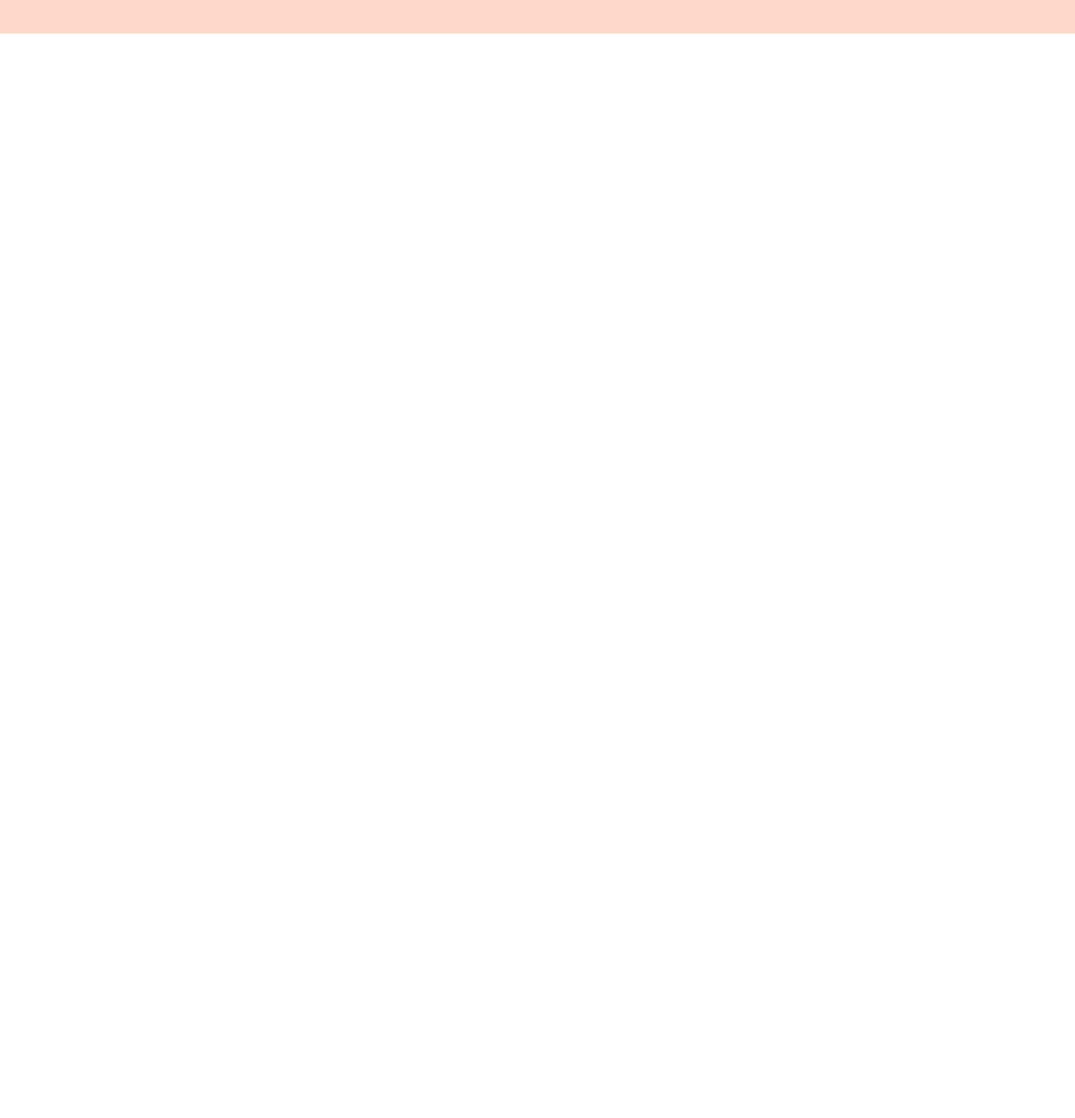
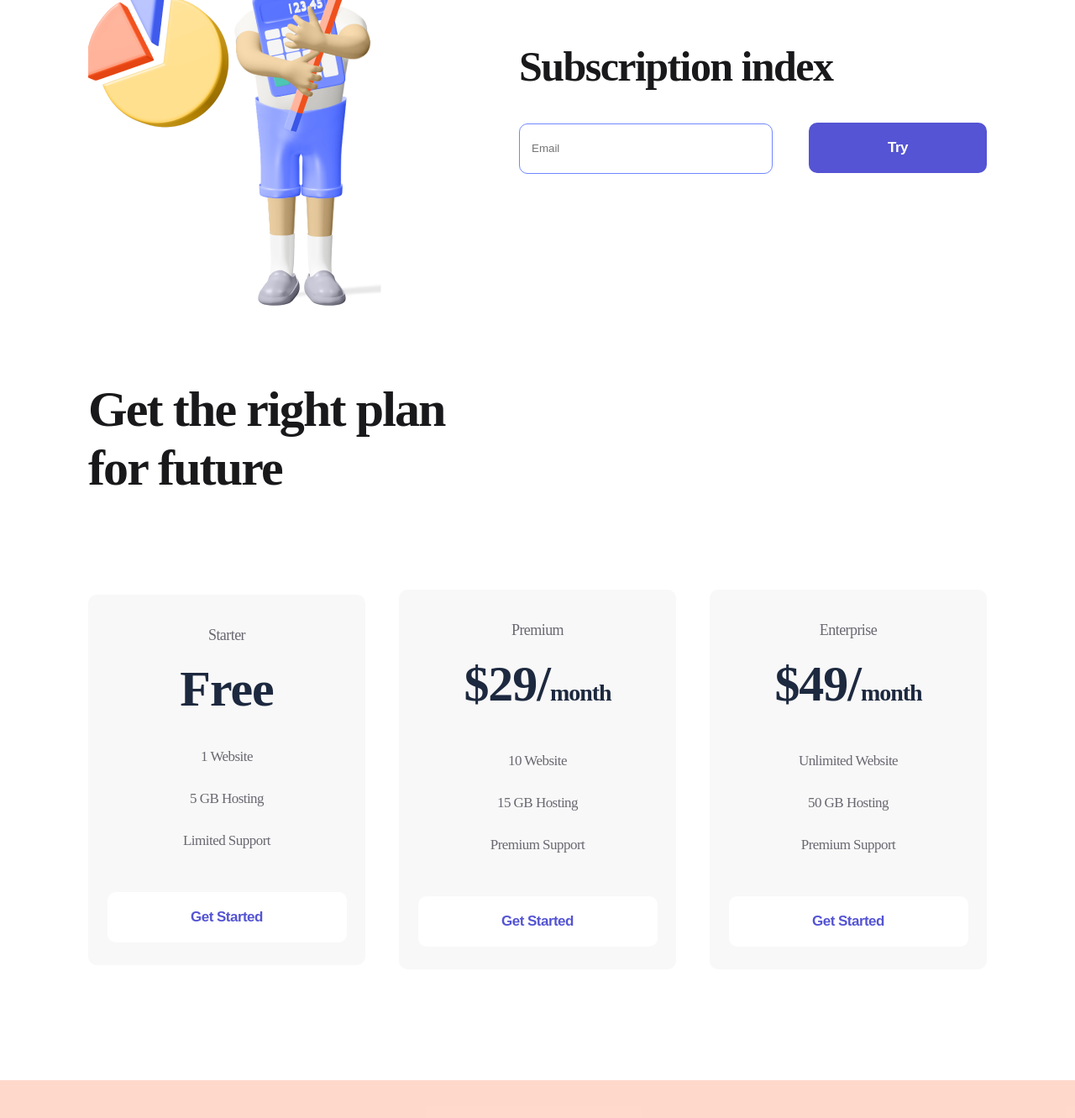
Before and after one commit to Alekseevna53/marafon, a plain HTML site: page index.html in a window 1280 px wide. Shown: the part 970-2301 px from the top of the page at 84% size. Before the commit the page ends 1010 px from the top, so only its background shows below. Drawn offline with nearby package versions, Linux system fonts and the light colour scheme.

Commit message:
Add files via upload

```diff
--- a/index.html
+++ b/index.html
@@ -13,10 +13,10 @@
 </head>
 <body>
     <header class="header">
-        <div  class="container header__flex">
+        <div class="container header__flex">
             <div>
-                    <a href="#" >
-                        <img src="./logo.svg" alt="logo"/>
+                <a href="#">
+                    <img src="./logo.svg" alt="logo" />
                 </a>
             </div>
             <nav class="nav">
@@ -64,11 +64,101 @@
             </div>
         </div>
         <div>
-            <img src="./img2.png" alt="firstmen"/>
+            <img src="./img2.png" alt="firstmen" />
+        </div>
+    </section>
+    <section class="container blok2">
+        <div>
+            <img src="./img3.png" alt="firstmen" />
+        </div>
+       <div>
+           <h2 class="blok2__title">
+               Subscription index
+           </h2>
+
+        <form>
+         <input class="input" type="email" placeholder="Email" />
+         <button class="button button__violet">
+             Try
+         </button>
+        </form>
+        </div>
+    </section>
+    <section class="container plan">
+        <h2 class="plan__title">
+            Get the right plan for future
+        </h2>
+        <div class="plan__flex">
+            <div class="item">
+                <p class="item__text">
+                    Starter
+                </p>
+                <h3 class="item__title">
+                    Free
+                </h3>
+                <ul>
+                    <li class="item__li">
+                        1 Website
+                    </li>
+                    <li class="item__li">
+                        5 GB Hosting
+                    </li>
+                    <li class="item__li" >
+                        Limited Support
+                    </li>
+                </ul>
+                <button class="button  button__item">
+                    Get Started
+                </button>
+            </div>
+            <div class="item">
+                <p class="item__text">
+                    Premium
+                </p>
+                <h3 class="item__title">
+                    $29/<span>month</span>
+                </h3>
+                <ul>
+                    <li class="item__li">
+                        10 Website
+                    </li>
+                    <li class="item__li">
+                        15 GB Hosting
+                    </li>
+                    <li class="item__li">
+                        Premium Support
+                    </li>
+                </ul>
+                <button class="button  button__item">
+                    Get Started
+                </button>
+            </div >
+            <div class="item">
+                <p class="item__text">
+                    Enterprise
+                </p>
+                <h3 class="item__title">
+                    $49/<span>month</span>
+                </h3>
+                <ul>
+                    <li class="item__li">
+                        Unlimited Website
+                    </li>
+                    <li class="item__li">
+                        50 GB Hosting
+                    </li>
+                    <li class="item__li">
+                        Premium Support
+                    </li>
+                </ul>
+                <button class="button  button__item">
+                    Get Started
+                </button>
+            </div>
         </div>
     </section>
     <footer class="footer">
-        <div class="container footer__flex" >
+        <div class="container footer__flex">
 
             <div>
                 <a href="">
--- a/style.css
+++ b/style.css
@@ -1,6 +1,6 @@
 
 
-body {
+.body {
     font-family: 'DM Sans', sans-serif;
 }
 
@@ -13,7 +13,7 @@ body {
     padding: 38px 0 48px;
 }
 
-    .header__flex, .footer__flex{
+    .header__flex, .footer__flex, .blok2, .plan__flex {
     display: flex;
     justify-content: space-between;
     align-items: center;
@@ -115,3 +115,108 @@ body {
     .footer{
     padding: 53px 0;
     }
+
+    .blok2{
+        margin-bottom: 85px;
+    }
+   .blok2__title {
+    font-weight: bold;
+    font-size: 50px;
+    line-height: 57px;
+    letter-spacing: -1.56316px;
+    color: #19191B;
+    margin-bottom: 38px;
+}
+
+    .input {
+        width: 302px;
+        height: 60px;
+        border-radius: 10px;
+        border: 1px solid #7087FF;
+        padding-left: 14px;
+        box-sizing: border-box;
+        margin-right: 39px;
+    }
+        .input:: placeholder, input{
+            font-weight: bold;
+            font-size: 17px;
+            line-height: 22px;
+            letter-spacing: -0.531474px;
+            color: #000000;
+        }
+        .input:focus{
+            outline:none;
+        }
+        .plan{
+            margin-bottom: 132px;
+
+        }
+    .plan__title {
+        font-weight: bold;
+        font-size: 60px;
+        line-height: 70px;
+        letter-spacing: -1.87579px;
+        color: #19191B;
+        max-width: 504px;
+        margin-bottom: 110px;
+    }
+
+    .item {
+        width: 330px;
+        background: #F8F8F8;
+        border-radius: 10px;
+        text-align: center;
+        padding: 34px 0 27px;
+    }
+        .item:hover {
+            transition: 500ms;
+            background: #FF7143;
+            box-shadow: 0px 32px 34px rgba(255, 112, 59, 0.317827);
+        }
+    .item__text {
+        font-size: 18px;
+        line-height: 28px;
+        text-align: center;
+        letter-spacing: -0.562737px;
+        color: #696871
+    }
+    .item:hover .item__text, .item:hover .item__title, .item:hover .item__li{
+        color: white;
+        transition: 500ms;
+    }
+
+.item__title {
+    font-weight: bold;
+    font-size: 60px;
+    line-height: 56px;
+    letter-spacing: -1.03448px;
+    color: #1D293F;
+    margin: 22px 0 28px;
+}
+
+.item__title span{
+    font-size: 28px;
+}
+
+
+.item__li {
+    list-style: none;
+    font-size: 17px;
+    line-height: 50px;
+    letter-spacing: -0.531474px;
+    color: #696871;
+}
+
+.button__item {
+    width: 285px;
+    background : #ffffff;
+    color: #5454D4;
+    margin-top: 36px;
+
+}
+.item:hover .button__item {
+    background: #9F3919;
+    color: white;
+    transition: 500ms;
+
+}
```
Also changed, not shown: img3.png (added). Lines whose indentation alone changed are shown as unchanged.
